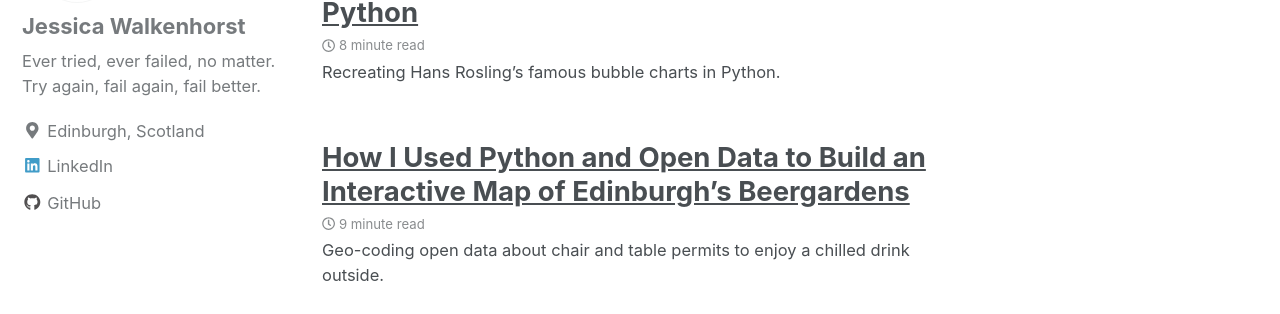
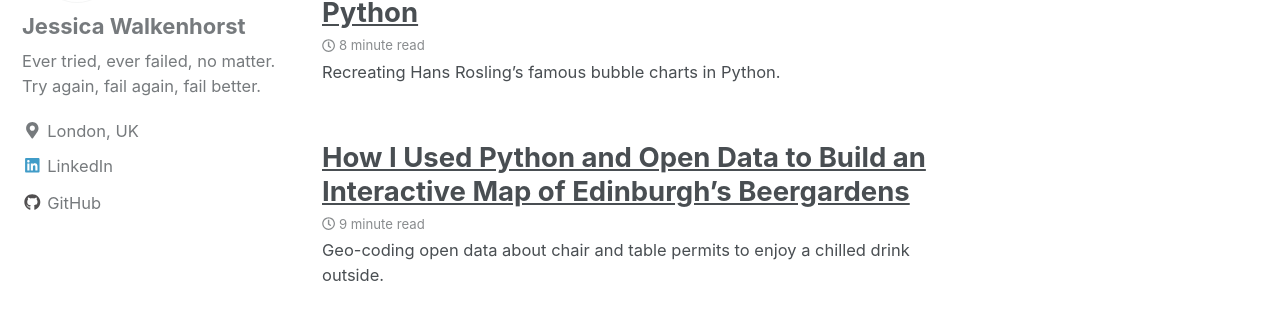
Before and after one commit to walkenho/walkenho.github.io, a Jekyll site: the page built from index.html, in a window 1280 px wide. Shown: the part 300-614 px from the top of the page. Built offline with Jekyll 4.4.1, drawn with Linux system fonts in a browser that asks for light colours; nearby versions of some CDN libraries; the list of posts is cut into pages by our own code.

Commit message:
Update location

```diff
--- a/_config.yml
+++ b/_config.yml
@@ -103,7 +103,7 @@ author:
   name             : "Jessica Walkenhorst"
   avatar           : "/images/me.JPG" # path of avatar image, e.g. "/assets/images/bio-photo.jpg"
   bio              : "Ever tried, ever failed, no matter. Try again, fail again, fail better."
-  location         : "Edinburgh, Scotland"
+  location         : "London, UK"
   email            :
   uri              :
   home             : # null (default), "absolute or relative url to link to author home"
```
